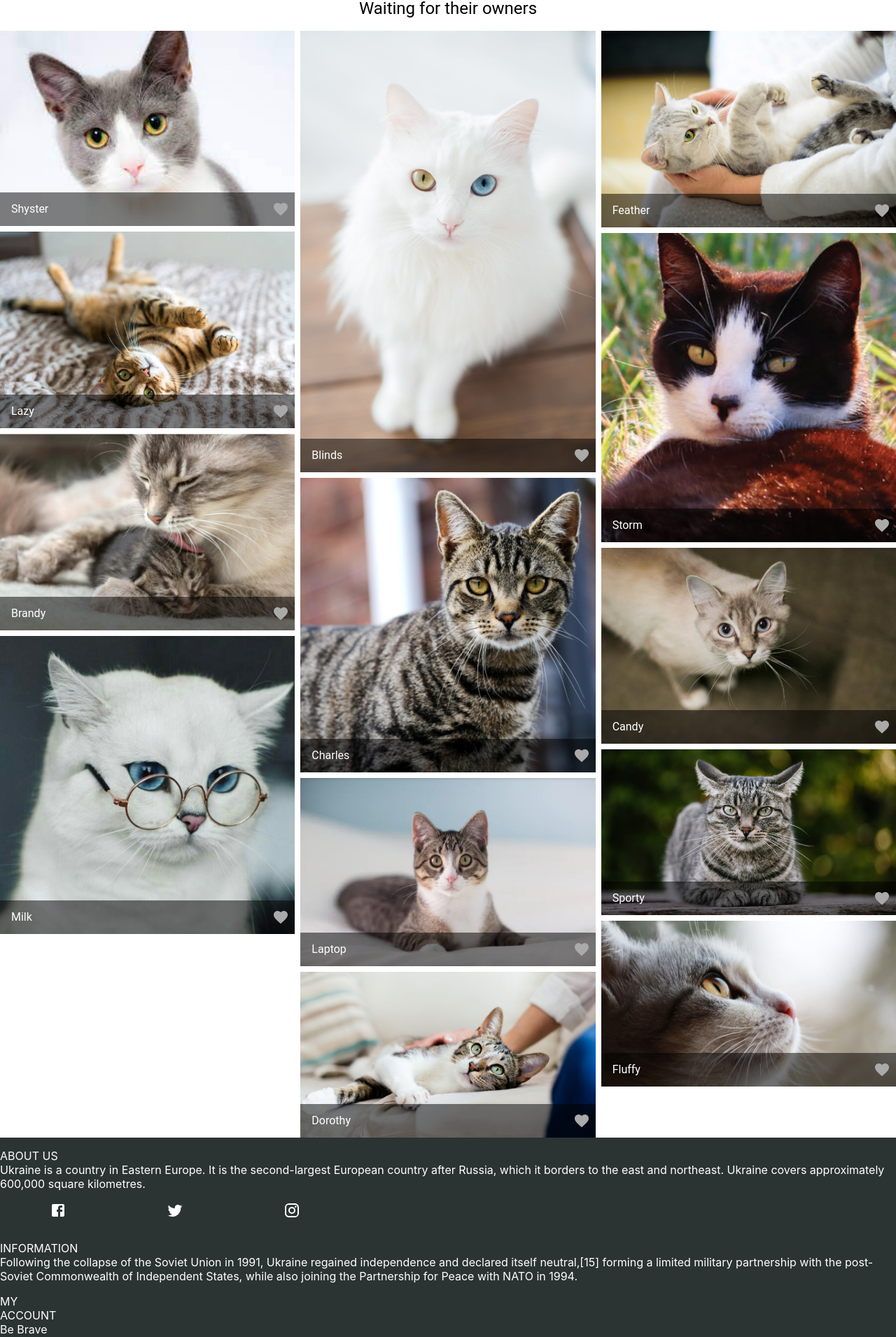
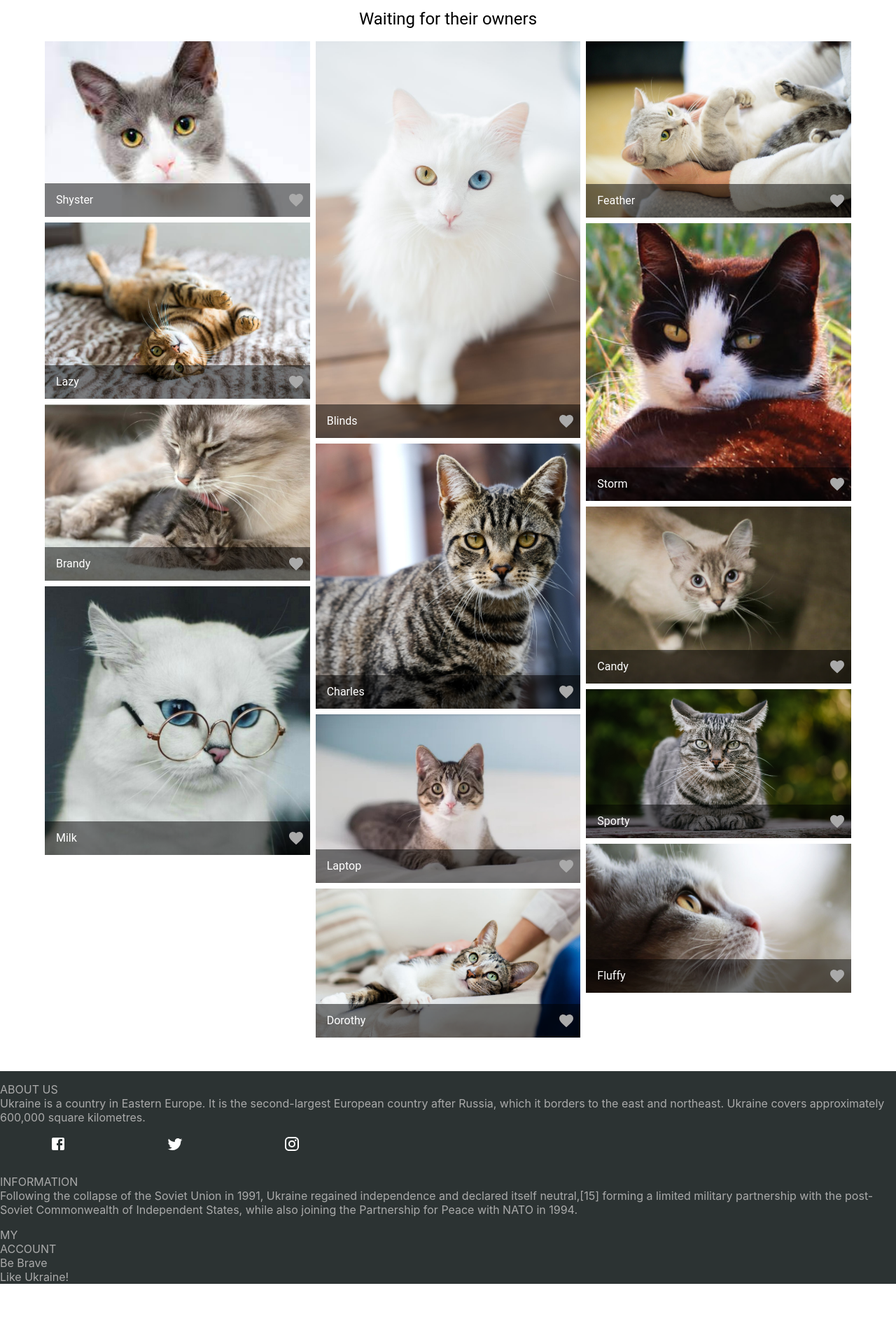
Before and after one commit to hrynkevych/materialui-react-testapp, a React (Create React App) app: page / in a window 1280 px wide. Shown: the part 456-2367 px from the top of the page at 70% size. After the commit the page ends 2291 px from the top, so only its background shows below. Built offline with nearby package versions, Linux system fonts and the light colour scheme; a web font is replaced by a local one.

Commit message:
made page some pretty

```diff
--- a/src/components/BottomNav/BottomNav.js
+++ b/src/components/BottomNav/BottomNav.js
@@ -17,7 +17,7 @@ export default function SimpleBottomNavigation() {
         onChange={(event, newValue) => {
           setValue(newValue);
         }}
-        sx={{color: 'white.main', backgroundColor: 'dark_footer.main'}}
+        sx={{color: 'light.main', backgroundColor: 'dark_footer.main'}}
       >
         <BottomNavigationAction style={{color: 'white'}} icon={<FacebookIcon />} />
         <BottomNavigationAction style={{color: 'white'}} icon={<TwitterIcon />} />
--- a/src/components/Footer/Footer.js
+++ b/src/components/Footer/Footer.js
@@ -4,7 +4,7 @@ import { Box, Grid } from "@mui/material";
 
 const Footer = () => (
   <>
-  <Box sx={{color: 'white.main', backgroundColor: 'dark_footer.main'}}>
+  <Box sx={{color: 'light.main', backgroundColor: 'dark_footer.main'}}>
 
     <Grid container spacing={2}>
 
--- a/src/components/ImageContent/ImageContent.js
+++ b/src/components/ImageContent/ImageContent.js
@@ -5,7 +5,7 @@ import ImageListItem from '@mui/material/ImageListItem';
 import ImageListItemBar from '@mui/material/ImageListItemBar';
 import IconButton from '@mui/material/IconButton';
 import FavoriteIcon from '@mui/icons-material/Favorite';
-import { Typography, useMediaQuery } from '@mui/material';
+import { Box, Typography, useMediaQuery } from '@mui/material';
 import theme from '../../styles/index.js'
 
 export default function ImageContent() {
@@ -95,8 +95,10 @@ useEffect(() => {
 }, [xs, md, lg])
 
   return (
-    <>
-    <Typography variant='h5' textAlign={'center'}>Waiting for their owners</Typography>
+    <Box component='div' sx={{margin: '0 5vw 5vw'}}>
+    <Typography variant='h5' textAlign={'center'} sx={{marginTop: '15px'}}>
+      Waiting for their owners
+    </Typography>
 
       <ImageList cols={column}
         variant="masonry" gap={8}>
@@ -127,6 +129,6 @@ useEffect(() => {
           </ImageListItem>
         ))}
       </ImageList>
-      </>
+      </Box>
   );
 }
```
Also changed, not shown: 1 other file (tests, documents, lock files or other folders).
